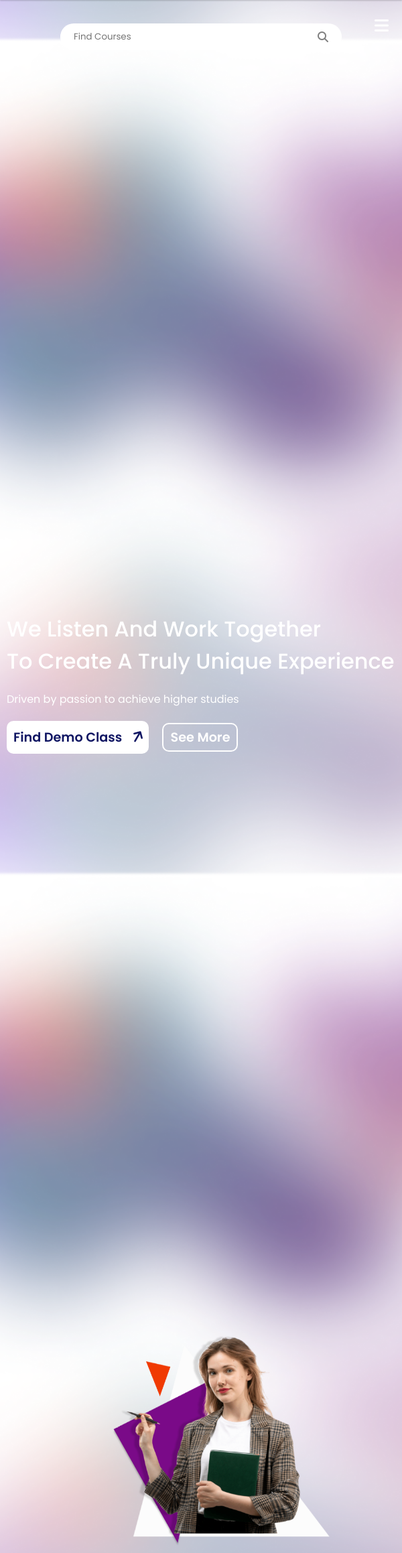
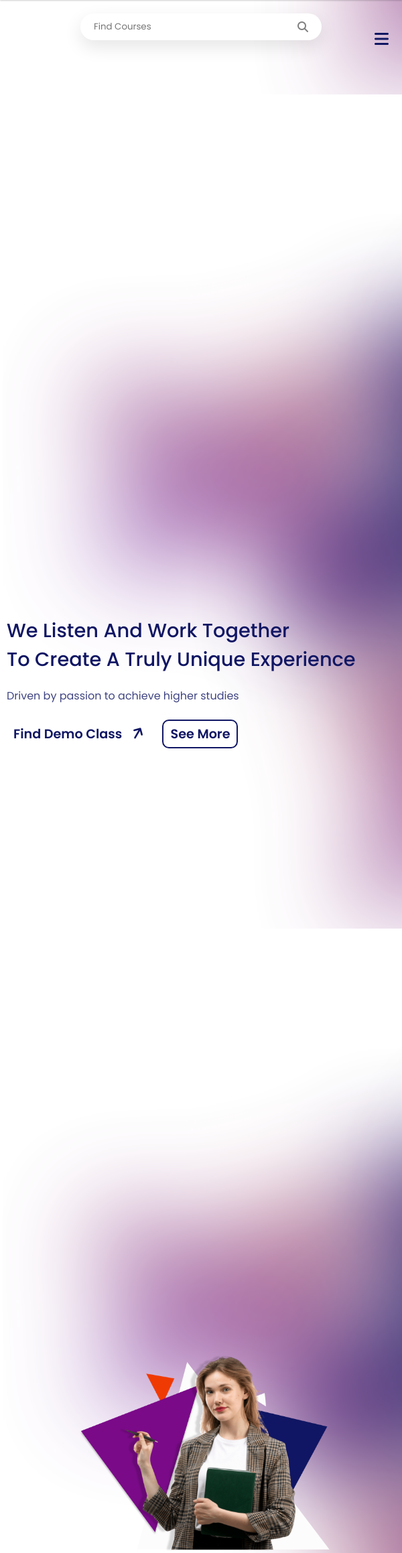
Before and after one commit to Sanjay9745/Edu-pace, a PHP site: page / in a window 600 px wide. Shown: the part 70-2388 px from the top of the page at 67% size. Run offline with PHP 8.4, Linux system fonts and the light colour scheme; some libraries are stand-ins or nearby versions.

Commit message:
home page completed

```diff
--- a/home-mobile.css
+++ b/home-mobile.css
@@ -11,14 +11,14 @@
   .hero-container {
     width: 100%;
     height: 150vh;
-    background: url("./assets/images/bg.png");
-    background-position: center;
     margin-top: 50px;
   }
   .hero-search-container{
-    width: 70%;
+    width: 60%;
     height: 40px;
+    top:-10px;
 }
+
   .hero-top-content {
     display: flex;
     flex-direction: column;
@@ -39,9 +39,14 @@
 
   .hero-top-left h1 {
     font-weight: 500;
+   color: var(--dark-blue);
+   font-size: 1.8rem;
   }
   .hero-top-left p {
+    width: 80%;
     font-size: 1rem;
+    color: var(--dark-blue);
+    opacity: .8;
   }
   .hero-top-left-content-button {
     width: 100%;
@@ -49,6 +54,7 @@
     justify-content: flex-start;
     align-items: center;
     gap: 20px;
+    flex-wrap: wrap;
   }
   .hero-top-left .with-bg-btn {
     background: var(--white);
@@ -60,15 +66,16 @@
     border: none;
     font-size: 1.2rem;
     font-weight: 600;
+    white-space: nowrap;
   }
   .hero-top-left .without-bg-btn {
     background: none;
     padding: 5px 10px;
     border-radius: 10px;
-    color: var(--white);
+    color: var(--dark-blue);
     font-weight: 400;
     cursor: pointer;
-    border: 2px solid var(--white);
+    border: 2px solid var(--dark-blue);
     font-size: 1.2rem;
     font-weight: 600;
     white-space: nowrap;
@@ -285,9 +347,61 @@
     }
   }
 }
-@media screen and (min-width:400px) and (max-width:1200px) {
+@media screen and (min-width:500px) and (max-width:1200px) {
 
     .hero-bottom-left img {
         display: none;
     }
+    .what-does-card {
+      width: 45%;
+    }
+    .choose-us-mob-card {
+      width: 51%;
+      height: 330px;
+  }
+
 }
+@media screen and (min-width:400px) and (max-width:500px) {
+
+  .hero-bottom-left img {
+    margin-top: 50px;
+  }
+}
+@media (max-width:600px) {
+
+  .tri1 {
+    display: none;
+
+      }
+      .tri2 {
+      display: none;
+      }
+      .tri3 {
+        display: none;
+      }
+      .tri4 {
+        display: none;
+      }
+      .woman{
+        display:none;
+      }
+      .bg-tri {
+        display:none;
+      }
+      .woman-mob{
+        display:block;
+        width: 100%;
+        position: absolute;
+        top:25px;
+      }
+      .comments-pannel-textarea{
+        position: absolute;
+        bottom:10%;
+        left: 50%;
+        transform: translate(-50%,-50%);
+        width: 80%;
+        height: 25%;
+
+    }
+
+}
--- a/home.css
+++ b/home.css
@@ -6,8 +6,8 @@
 .hero-container{
     width: 100%;
     height: 150vh;
-    background: url('./assets/images/bg.png');
-    background-position: center;
+    background: url('./assets/images/bg1.svg');
+    background-position-y:bottom ;
     margin-top: 60px;
     position: relative;
 }
@@ -26,6 +26,7 @@
     justify-content:space-between ;
     align-items: center;
     border-radius: 25px;
+    box-shadow: 0px 10px 27px 0px rgba(0,0,0,0.1);
 }
 .hero-search-container input{
 width: 100%;
@@ -143,6 +146,18 @@ transform: rotate(30deg);
     top: 154px;
     left: 182px;
     scale: 4;
+  }
+  .tri4 {
+    width: 100px;
+    height: 100px;
+    position: absolute;
+    z-index: 1;
+    top: 154px;
+    left: 400px;
+    scale: 4;
+  }
+  .woman-mob{
+    display:none;
   }
 
 .hero-bottom-content{
--- a/index.html
+++ b/index.html
@@ -104,9 +104,11 @@
           <div class="hero-top-right">
             <div class="hero-top-right-content">
               <img class="woman" src="./assets/images/pic 1.png" alt="" />
+              <img class="woman-mob" src="./assets/images/woman-mob.png" alt="" />
               <img class="tri1" src="./assets/images/triagle 2.png" alt="" />
               <img class="tri2" src="./assets/images/triagle 1.png" alt="" />
               <img class="tri3" src="./assets/images/tiagle3.png" alt="" />
+              <img class="tri4" src="./assets/images/triangle4.png" alt="" />
               <img
                 class="bg-tri"
                 src="./assets/images/back-triangle5.png"
@@ -343,7 +367,7 @@ gsap.from(".tri1",{
    scale: 0,
 
   rotate:180,
-  delay:1,
+
   ease: "power2.out",
 
 })
@@ -352,9 +376,9 @@ gsap.from(".tri1",{
         top: 159,
         left: 223,
          scale: 4,
-        duration:3,
+        duration:2,
         rotate:0,
-        delay:4,
+
         ease: "power2.in",
       })
 gsap.from(".tri3",{
@@ -364,7 +388,7 @@ gsap.from(".tri3",{
    scale: 0,
 
   rotate:180,
-  delay:1,
+
   ease: "power2.out",
 
 })
@@ -374,7 +398,29 @@ gsap.from(".tri3",{
         top: 154,
     left: 182,
          scale: 4,
-        duration:3,
+        duration:2,
+
+        rotate:0,
+        ease: "power2.in",
+      })
+gsap.from(".tri4",{
+  opacity:0,
+  top: 259,
+  left: 223,
+   scale: 0,
+
+  rotate:180,
+
+  ease: "power2.out",
+
+})
+
+      gsap.to(".tri4",{
+        opacity:1,
+        top: 154,
+    left: 400,
+         scale: 4,
+        duration:2,
 
         rotate:0,
         ease: "power2.in",
@@ -393,6 +439,13 @@ gsap.from(".tri3",{
        yoyo:true,
       ease: "power2.in",
       })
+      gsap.to(".tri4",{
+       x:5,
+       y:-5,
+       repeat:-1,
+       yoyo:true,
+      ease: "power2.in",
+      })
 
     </script>
   </body>
--- a/navbar.css
+++ b/navbar.css
@@ -269,17 +269,16 @@ nav .navbar .links li:hover .js-sub-menu{
   }
   .navbar .fa-bars{
     display: block;
-
     cursor: pointer;
   }
   .navbar .fa-bars.open-bars{
     display: block;
     position: absolute;
     cursor: pointer;
-    bottom: -50px;
+    bottom: -70px;
     right: 20px;
     font-size: 1.5rem;
-    color: var(--white);
+    color: var(--dark-blue);
   }
   nav .navbar .nav-links{
     position: fixed;
@@ -438,4 +437,7 @@ nav .navbar .links li .sub-menu li{
   nav .navbar .nav-links{
   max-width: 100%;
 }
+.navbar .fa-bars.open-bars{
+  bottom: -60px;
 }
+}
```
Also changed, not shown: other parts of home-mobile.css (+58 -3 lines), other parts of home.css (+40 -4 lines), other parts of index.html (+32 -10 lines), assets/images/Scroll2.png (renamed from assets/images/Scroll 2.png), assets/images/Scroll3.png (renamed from assets/images/Scroll 3.png), assets/images/Scroll4.png (renamed from assets/images/Scroll 4.png), assets/images/b3.png (deleted), assets/images/bg.png (deleted), assets/images/bg1.svg (added), assets/images/bg2.png (deleted), assets/images/bg2.svg (added), assets/images/bg3.svg (added), assets/images/scroll1.png (renamed from assets/images/scroll 1.png), assets/images/triangle4.png (renamed from assets/images/tiagle 4.png), 1 more files.
